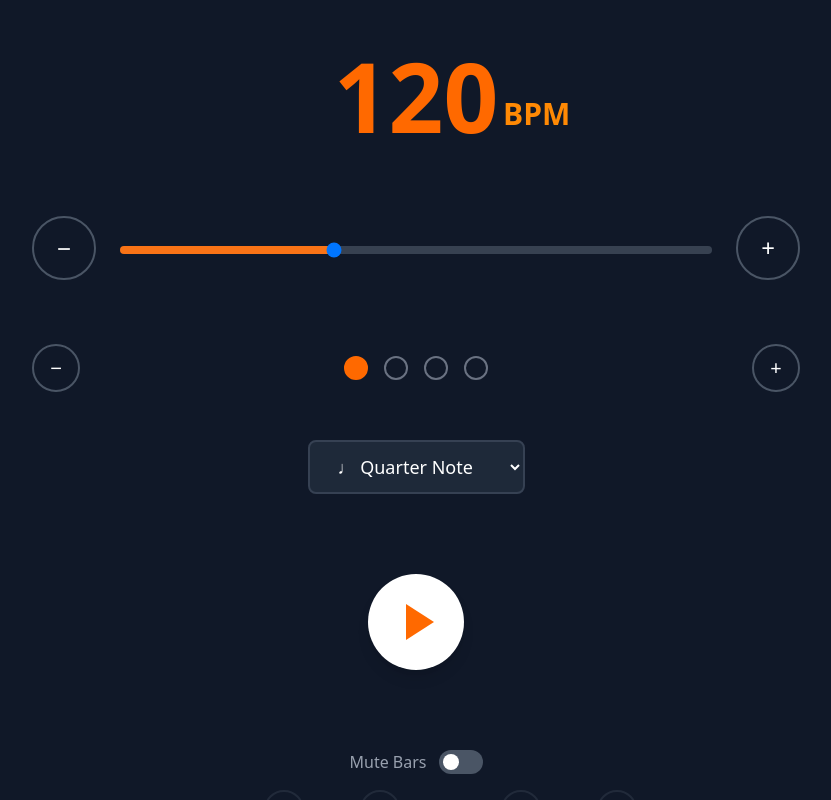
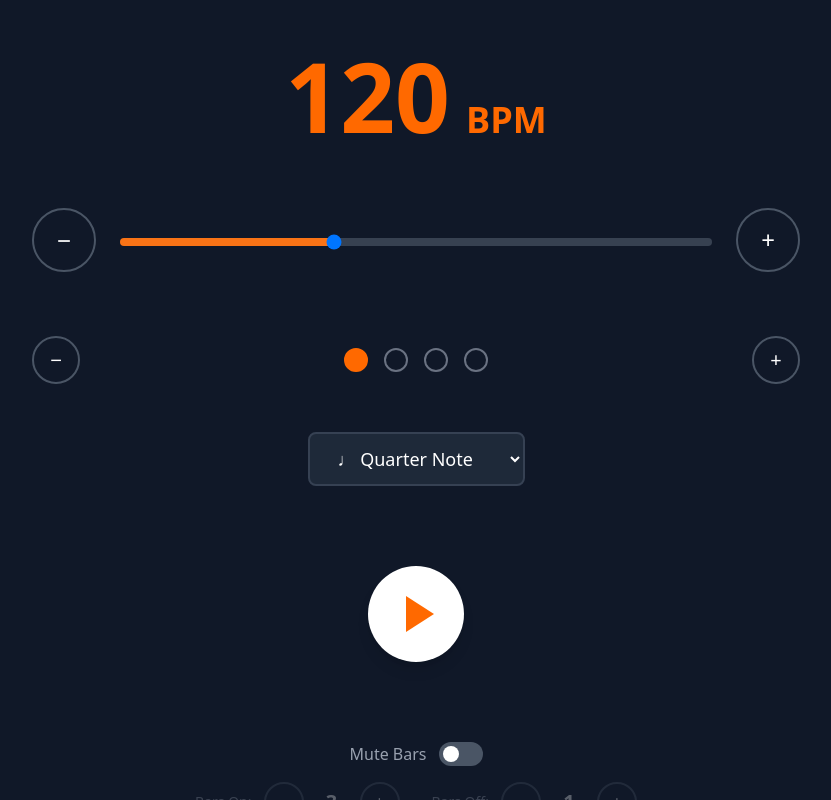
Before and after one commit to michaski/mute-bars-web-metronome, a React (Vite) app: page / in a window 1280 px wide. Shown: the whole page, without its empty margins (224-1055 px from the left). Built offline with nearby package versions, Linux system fonts and the light colour scheme.

Commit message:
Revert "bpm positioning"
This reverts commit f0cd8a58908555211802703b68bfdceaad555e51.

```diff
--- a/src/components/TempoControl.tsx
+++ b/src/components/TempoControl.tsx
@@ -41,7 +41,7 @@ export default function TempoControl({ bpm, onBpmChange }: TempoControlProps) {
     <>
       {/* Large BPM Display */}
       <div className="text-center sm:mb-16">
-        <div className="text-8xl font-bold text-orange-500 mb-2 relative inline-block">
+        <div className="text-8xl font-bold text-orange-500 mb-2">
           {isEditing ? (
             <input
               type="text"
@@ -60,7 +60,7 @@ export default function TempoControl({ bpm, onBpmChange }: TempoControlProps) {
               {bpm}
             </span>
           )}
-          <span className="text-3xl absolute -right-18 bottom-3 text-orange-400">BPM</span>
+          <span className="text-4xl ml-4">BPM</span>
         </div>
       </div>
 
```
